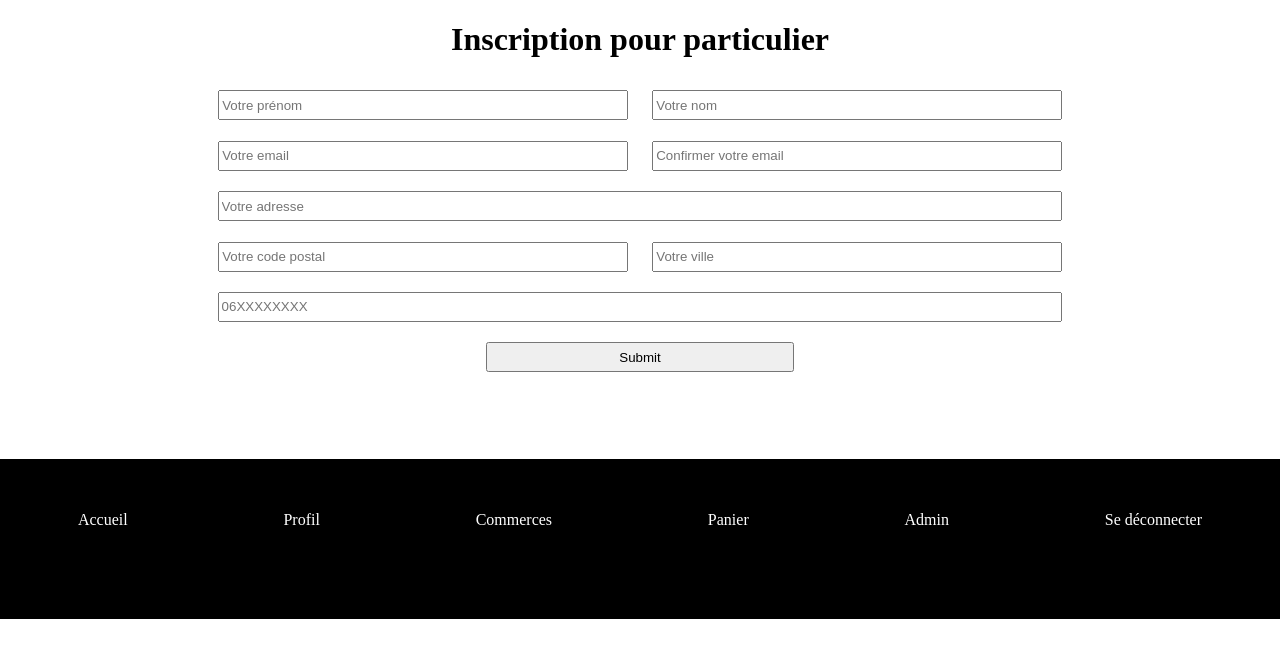
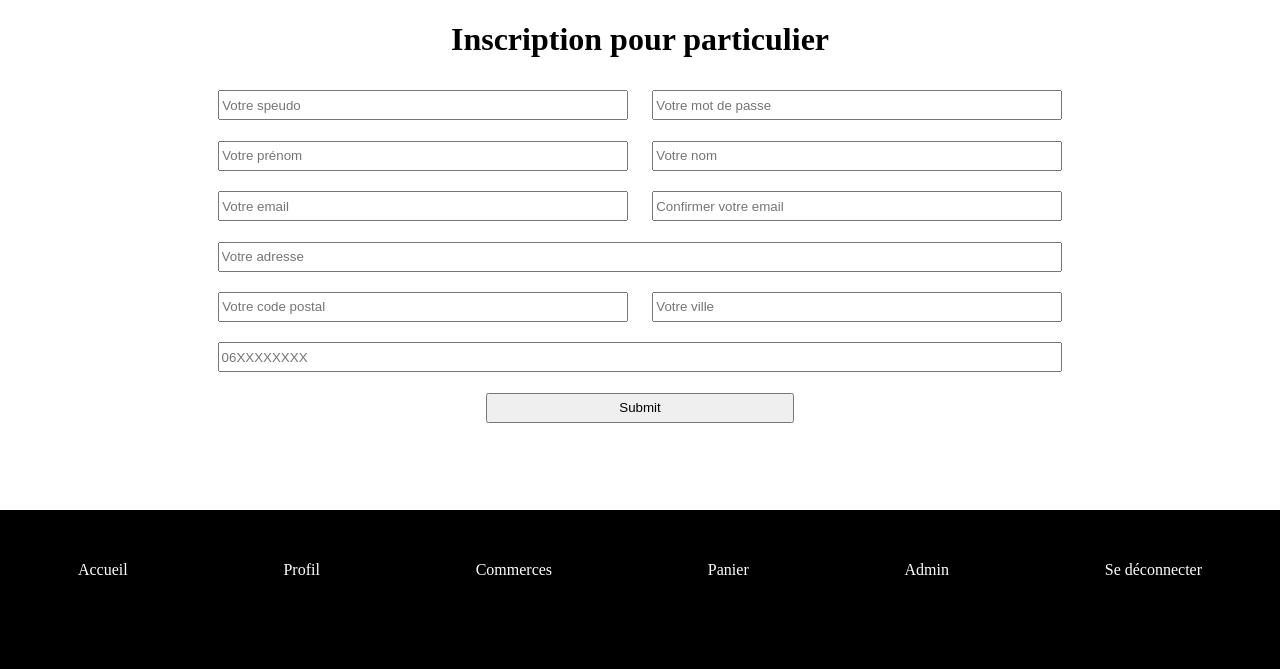
Before and after one commit to celine-emptoz-lacote/confinement, a PHP site: page /inscription.php in a window 1280 px wide. Shown: the part 80-749 px from the top of the page. Run offline with PHP 8.4, Linux system fonts and the light colour scheme.

Commit message:
ajout d'input dans les formulaires

```diff
--- a/css/styles.css
+++ b/css/styles.css
@@ -196,3 +196,9 @@ input[type="submit"] {
     margin: 2% auto;
     border: 1px solid black;
 }
+
+/****** CONNEXION ****/
+.connexion_icon {
+    width: 10%;
+    margin: 5% auto;
+}
--- a/inscription.php
+++ b/inscription.php
@@ -19,23 +19,26 @@
     <main>
         <h1>Inscription pour particulier</h1>
         <form action="" method="POST">
-
+            <div>
+                <input type="text" name="" placeholder="Votre speudo">
+                <input type="password" name="" placeholder="Votre mot de passe" size = 15 pattern=".{6,}" title="Le mot de passe doit contenir au moins 6 caractères, 1 lettre, 1 chiffre, et 1 caractère spécial.">
+            </div>
             <div >
-                <input type="text" id="firstname" name="" placeholder="Votre prénom" required>
-                <input type="text" id="name" name="" placeholder="Votre nom" required>
+                <input type="text"  name="" placeholder="Votre prénom" required>
+                <input type="text"  name="" placeholder="Votre nom" required>
             </div>
             <div>
-                <input type="email" id="email" name="" placeholder="Votre email" required>
-                <input type="email" id="confirmation_mail" placeholder="Confirmer votre email" name="" required>
+                <input type="email"  name="" placeholder="Votre email" required>
+                <input type="email"  placeholder="Confirmer votre email" name="" required>
             </div>
-            <input type="text" id="address" name="" placeholder="Votre adresse" required>
+            <input type="text"  name="" placeholder="Votre adresse" required>
 
             <div>
-                <input type="number" id="code_postal" name="" placeholder="Votre code postal" required pattern="/^(([0-8][0-9])|(9[0-5]))[0-9]{3}$/">
-                <input type="text" id="ville" name="" placeholder="Votre ville" required>
+                <input type="number"  name="" placeholder="Votre code postal" required pattern="/^(([0-8][0-9])|(9[0-5]))[0-9]{3}$/">
+                <input type="text"  name="" placeholder="Votre ville" required>
             </div>
 
-            <input type="tel" id="telephone" name="" placeholder="06XXXXXXXX">
+            <input type="tel"  name="" placeholder="06XXXXXXXX">
 
 
             <input type="submit">
```
Also changed, not shown: profil.php (+5 -4 lines).
